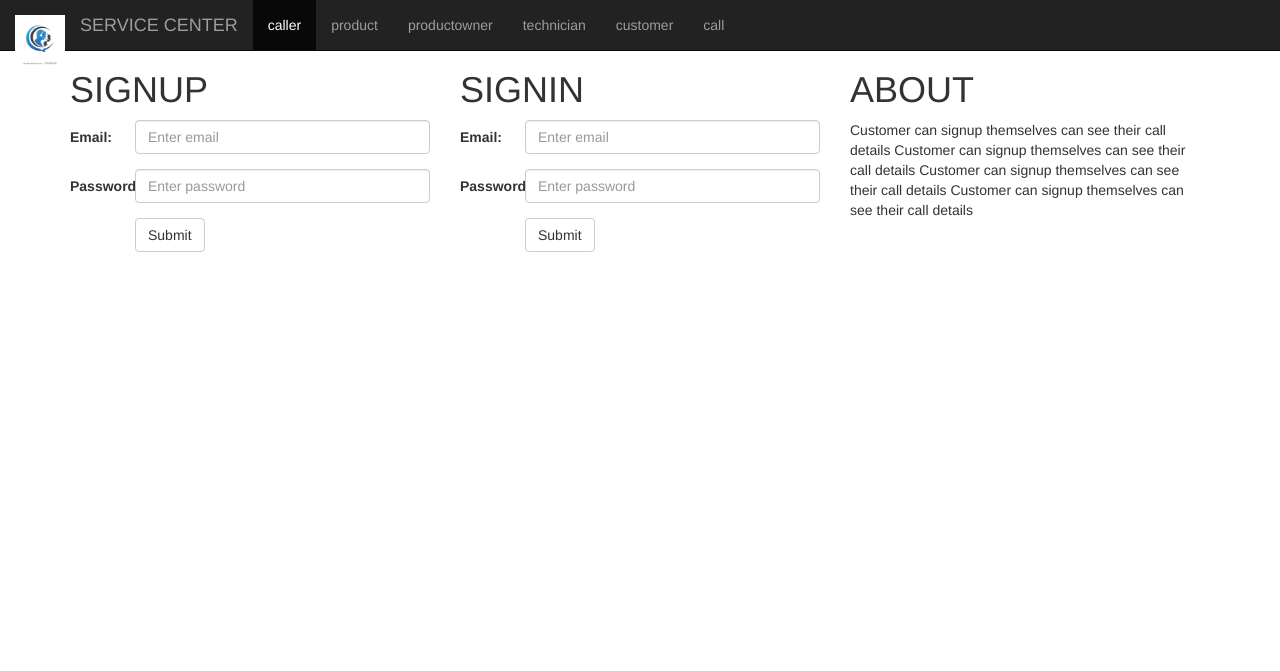
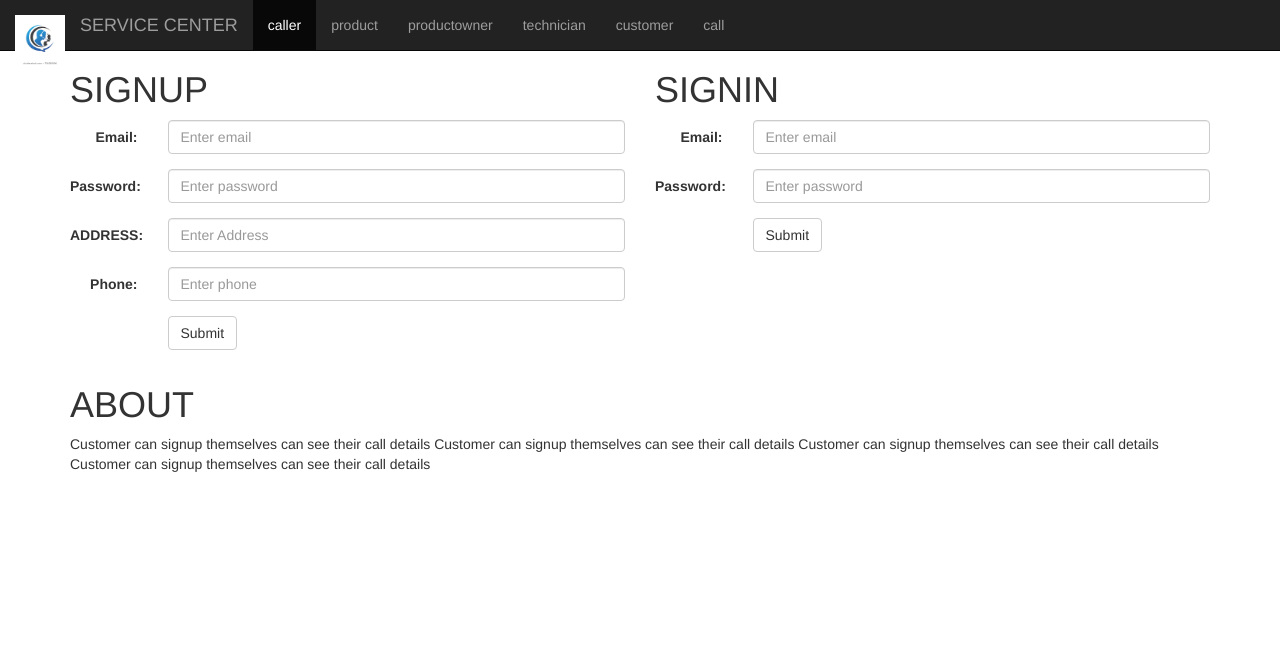
Before and after one commit to sambapython/djangobatch13, a Django app: page / in a window 1280 px wide. Shown: the top 671 px of the page. Run offline with Django 3.2, Linux system fonts and the light colour scheme; some libraries are stand-ins or nearby versions.

Commit message:
signin and signup done.

```diff
--- a/servicecenter/center/templates/center/home.html
+++ b/servicecenter/center/templates/center/home.html
@@ -18,63 +18,82 @@
       <a class="navbar-brand" href="#">SERVICE CENTER</a>
     </div>
     <ul class="nav navbar-nav" onclick="activate()">
-	 <li class="active"><a href="#">caller</a></li>
-      <li><a href="#">product</a></li>
-      <li><a href="#">productowner</a></li>
-      <li><a href="#">technician</a></li>
-      <li><a href="#">customer</a></li>
-      <li><a href="#">call</a></li>
+	 <li class="active"><a href="/caller">caller</a></li>
+      <li><a href="/product">product</a></li>
+      <li><a href="/productowner">productowner</a></li>
+      <li><a href="/technician">technician</a></li>
+      <li><a href="/customer">customer</a></li>
+      <li><a href="/call">call</a></li>
     </ul>
   </div>
 </nav>
 
 <div class="container" style="margin-top:50px">
 	<div class="row">
-		<div class="col-sm-4">
+		<div class="col-sm-6">
+			<h4>{{ message }}</h4>
 			<h1>SIGNUP</h1>
-			<form class="form-horizontal">
+			<form class="form-horizontal" method="post">
+				{% csrf_token %}
 			  <div class="form-group">
 			    <label class="control-label col-sm-2" for="email">Email:</label>
 			    <div class="col-sm-10">
-			      <input type="email" class="form-control" id="email" placeholder="Enter email">
+			      <input name="email" type="email" class="form-control" id="email" placeholder="Enter email">
 			    </div>
 			  </div>
 			  <div class="form-group">
 			    <label class="control-label col-sm-2" for="pwd">Password:</label>
 			    <div class="col-sm-10">
-			      <input type="password" class="form-control" id="pwd" placeholder="Enter password">
+			      <input name="password" type="password" class="form-control" id="pwd" placeholder="Enter password">
+			    </div>
+			  </div>
+			  <div class="form-group">
+			    <label class="control-label col-sm-2" for="pwd">ADDRESS:</label>
+			    <div class="col-sm-10">
+			      <input name="address" type="area" class="form-control"  placeholder="Enter Address">
+			    </div>
+			  </div>
+			  <div class="form-group">
+			    <label class="control-label col-sm-2" for="pwd">Phone:</label>
+			    <div class="col-sm-10">
+			      <input name="phone" type="text" class="form-control"  placeholder="Enter phone">
 			    </div>
 			  </div>
 			  <div class="form-group">
 			    <div class="col-sm-offset-2 col-sm-10">
-			      <button type="submit" class="btn btn-default">Submit</button>
+			      <button type="submit" class="btn btn-default" name="signup">Submit</button>
 			    </div>
 			  </div>
 		    </form>
 		</div>
-		<div class="col-sm-4">
+		<div class="col-sm-6">
+			<h4>{{ message }}</h4>
 			<h1>SIGNIN</h1>
-			<form class="form-horizontal" >
+			<form class="form-horizontal" method="post">
+				{% csrf_token %}
 			  <div class="form-group">
 			    <label class="control-label col-sm-2" for="email">Email:</label>
 			    <div class="col-sm-10">
-			      <input type="email" class="form-control" id="email" placeholder="Enter email">
+			      <input name="email" type="email" class="form-control" id="email" placeholder="Enter email">
 			    </div>
 			  </div>
 			  <div class="form-group">
 			    <label class="control-label col-sm-2" for="pwd">Password:</label>
 			    <div class="col-sm-10">
-			      <input type="password" class="form-control" id="pwd" placeholder="Enter password">
+			      <input name="password" type="password" class="form-control" id="pwd" placeholder="Enter password">
 			    </div>
 			  </div>
 			  <div class="form-group">
 			    <div class="col-sm-offset-2 col-sm-10">
-			      <button type="submit" class="btn btn-default">Submit</button>
+			      <button type="submit" class="btn btn-default" name="signin">Submit</button>
 			    </div>
 			  </div>
 		    </form>
 		</div>
-		<div class="col-sm-4">
+
+	</div>
+	<div class="row">
+		<div class="col-sm-12">
 			<h1>ABOUT</h1>
 			<p>Customer can signup themselves can see their call details
 			Customer can signup themselves can see their call details
--- a/servicecenter/center/views.py
+++ b/servicecenter/center/views.py
@@ -1,5 +1,35 @@
 from django.shortcuts import render
+from center.models import UserProfile
+from django.contrib.auth import authenticate
 
 # Create your views here.
 def home_view(request):
-	return render(request,"center/home.html")
+	msg=""
+	method = request.method.lower()
+	if method=="post":
+		data= request.POST
+		if "signup" in data:
+			user = UserProfile(username=data.get("email"),
+				email=data.get("email"),
+				password=data.get("password"),
+				address = data.get("address"),
+				phone=data.get("phone"))
+			try:
+				user.save()
+				user.set_password(data.get("password"))
+				user.save()
+				msg="user created successfully"
+			except Exception as err:
+				msg = str(err)
+		elif "signin" in data:
+			data = request.POST
+			username = data.get("email")
+			password = data.get("password")
+			#user = UserProfile.objects.filter(username=username, password=password)
+			user = authenticate(username=username,password=password)
+			if user:
+				msg="authenticated"
+			else:
+				msg="not authenticated"
+
+	return render(request,"center/home.html",{"message":msg})
--- a/servicecenter/servicecenter/settings.py
+++ b/servicecenter/servicecenter/settings.py
@@ -120,3 +120,4 @@ USE_TZ = True
 
 STATIC_URL = '/static/'
 STATIC_ROOT = os.path.join(BASE_DIR,"static")
+AUTH_USER_MODEL = "center.UserProfile"
```
Also changed, not shown: servicecenter/center/models.py (+50 -12 lines), servicecenter/center/migrations/0001_initial.py, servicecenter/center/migrations/0002_auto_20200112_0823.py (deleted), servicecenter/center/migrations/0003_auto_20200112_0827.py (deleted), servicecenter/center/migrations/0004_customer_product_salesorders.py (deleted), servicecenter/center/migrations/0005_auto_20200113_0759.py (deleted), servicecenter/center/migrations/0006_child_parent.py (deleted), servicecenter/db.sqlite3.
